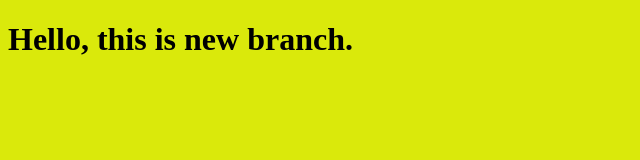
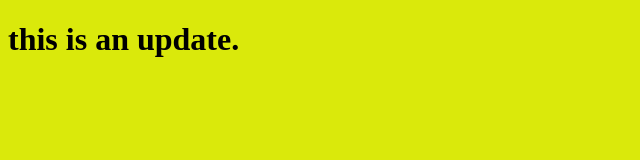
Before and after one commit to achraflazrak/myproject, a plain HTML site: page index.html in a window 1280 px wide. Shown: the whole page, without its empty margins (0-640 px from the left). Drawn offline with Linux system fonts and the light colour scheme.

Commit message:
edit the html file

```diff
--- a/index.html
+++ b/index.html
@@ -7,7 +7,7 @@
     <link rel="stylesheet" href="style.css" />
   </head>
   <body>
-    <h1>Hello, this is new branch.</h1>
+    <h1>this is an update.</h1>
     <script src="app.js"></script>
   </body>
 </html>
```
